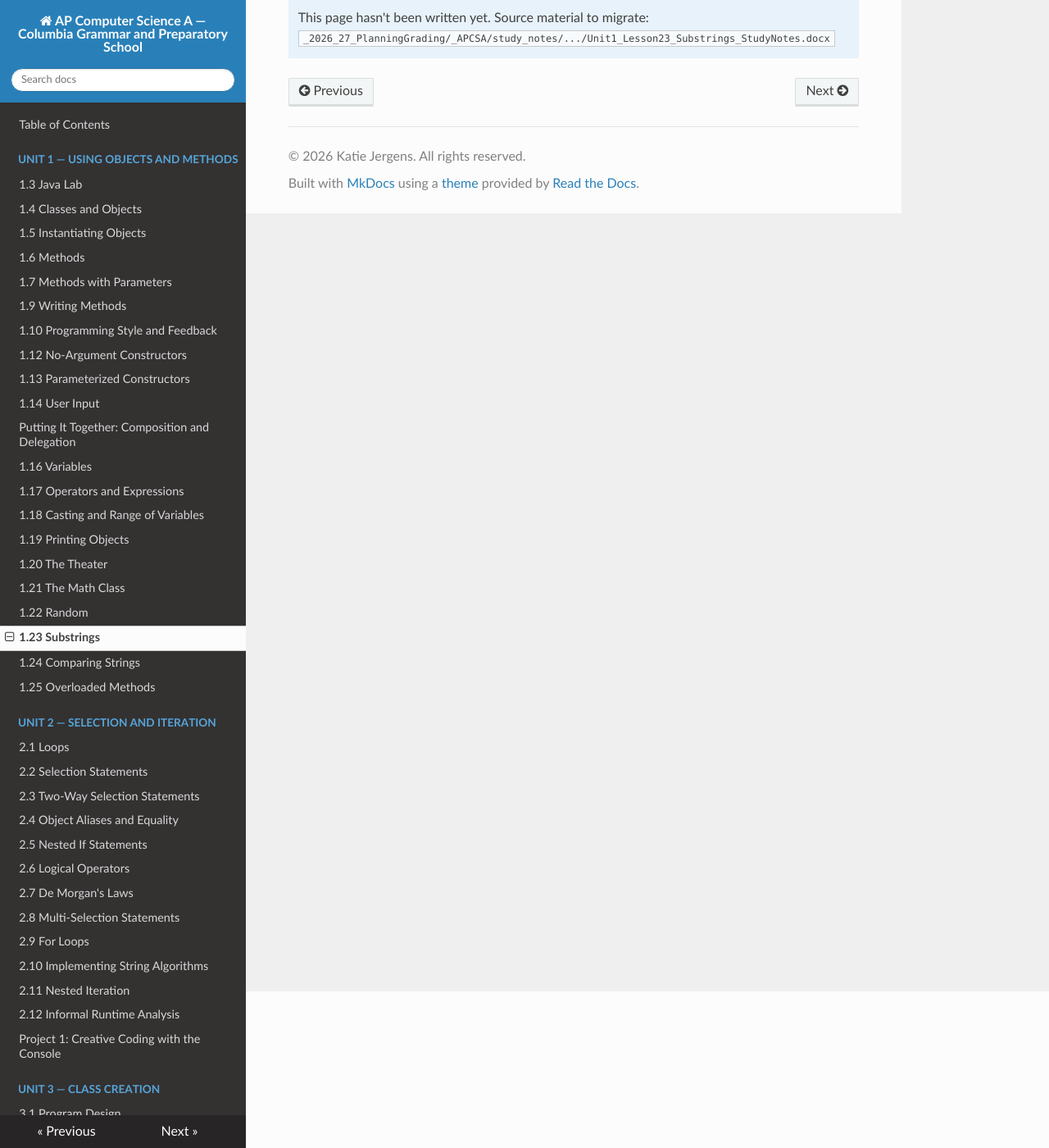
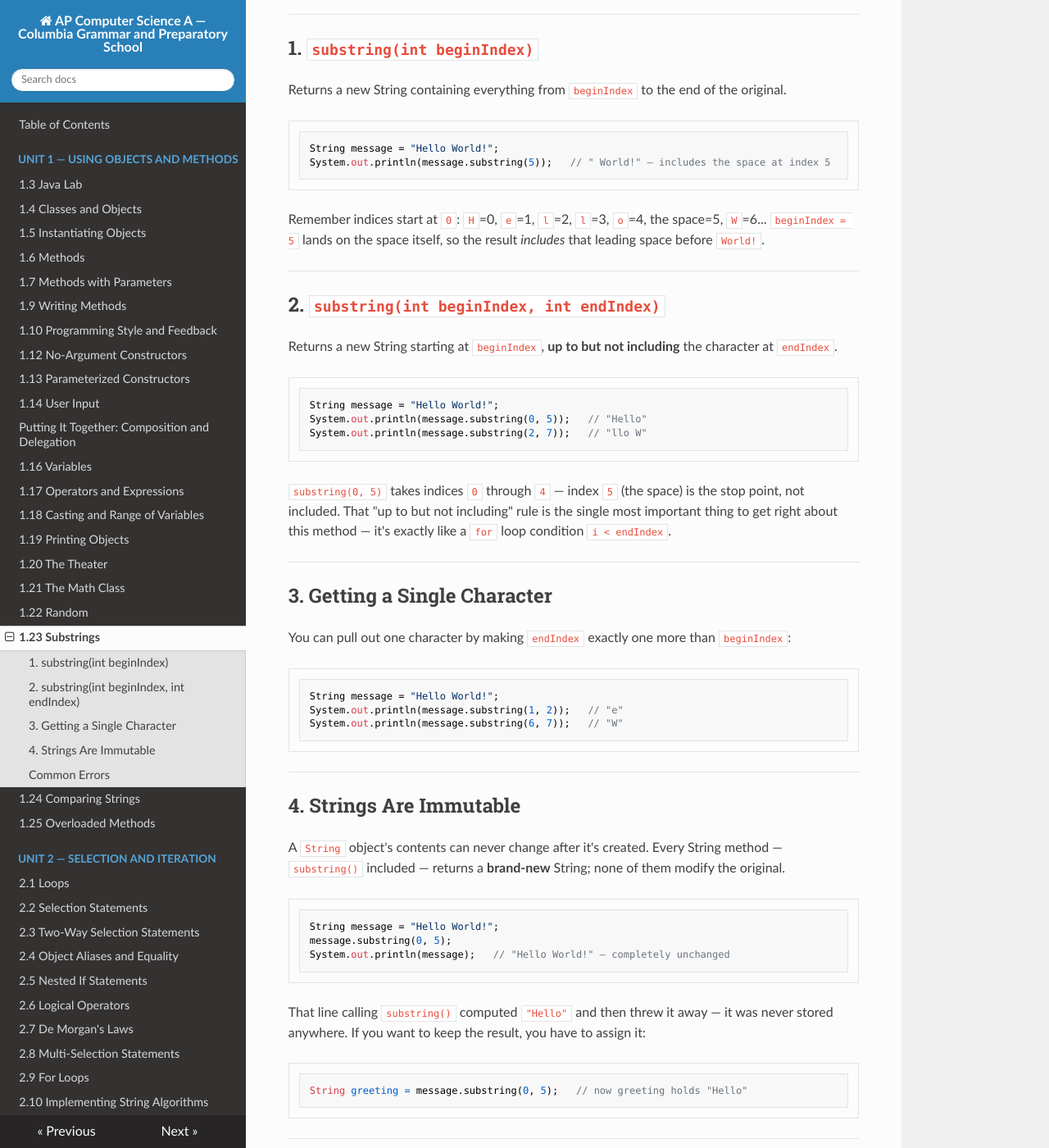
Before and after one commit to kjergens/apcsa-site, an MkDocs documentation site: the page built from docs/unit1/notes_23_substrings.md, in a window 1280 px wide and 1400 px high, scrolled down 191 px. Shown: the whole window at 82% size. Built offline with MkDocs 1.6.1, drawn with Linux system fonts in a browser that asks for light colours; nearby versions of some CDN libraries; some of the changed text lies outside the part shown.

Commit message:
Write 1.23 Substrings and 1.24 Comparing Strings
Caught and corrected a real error in the source study notes along the
way: "Hello World!".substring(5) was documented as returning "World!",
but index 5 is the space character, so the correct output is " World!"
with a leading space. Kept substring(5) as the example (matching
whatever was likely actually demonstrated) and fixed the stated output
rather than changing the method call.

Left indexOf() out of 1.23 — the source notes themselves flag that it's
in the stated objectives but wasn't actually covered in the teaching
material, and nothing earlier in the site teaches it either.

1.24 explicitly calls out that compareTo() returns the real character-
code difference, not just -1/0/1 — a common AP tracing trap.

Co-Authored-By: Claude Sonnet 5 <noreply@anthropic.com>

````diff
--- a/docs/unit1/notes_23_substrings.md
+++ b/docs/unit1/notes_23_substrings.md
@@ -1,6 +1,70 @@
 # 1.23 Substrings
 
-!!! info "Scaffold placeholder"
-    This page hasn't been written yet. Source material to migrate: `_2026_27_PlanningGrading/_APCSA/study_notes/.../Unit1_Lesson23_Substrings_StudyNotes.docx`
+**CED Topics:** 1.15
 
-<!-- APCSA_SITE_STUB -->
+---
+
+## 1. `substring(int beginIndex)`
+
+Returns a new String containing everything from `beginIndex` to the end of the original.
+
+```java
+String message = "Hello World!";
+System.out.println(message.substring(5));   // " World!" — includes the space at index 5
+```
+
+Remember indices start at `0`: `H`=0, `e`=1, `l`=2, `l`=3, `o`=4, the space=5, `W`=6... `beginIndex = 5` lands on the space itself, so the result *includes* that leading space before `World!`.
+
+---
+
+## 2. `substring(int beginIndex, int endIndex)`
+
+Returns a new String starting at `beginIndex`, **up to but not including** the character at `endIndex`.
+
+```java
+String message = "Hello World!";
+System.out.println(message.substring(0, 5));   // "Hello"
+System.out.println(message.substring(2, 7));   // "llo W"
+```
+
+`substring(0, 5)` takes indices `0` through `4` — index `5` (the space) is the stop point, not included. That "up to but not including" rule is the single most important thing to get right about this method — it's exactly like a `for` loop condition `i < endIndex`.
+
+---
+
+## 3. Getting a Single Character
+
+You can pull out one character by making `endIndex` exactly one more than `beginIndex`:
+
+```java
+String message = "Hello World!";
+System.out.println(message.substring(1, 2));   // "e"
+System.out.println(message.substring(6, 7));   // "W"
+```
+
+---
+
+## 4. Strings Are Immutable
+
+A `String` object's contents can never change after it's created. Every String method — `substring()` included — returns a **brand-new** String; none of them modify the original.
+
+```java
+String message = "Hello World!";
+message.substring(0, 5);
+System.out.println(message);   // "Hello World!" — completely unchanged
+```
+
+That line calling `substring()` computed `"Hello"` and then threw it away — it was never stored anywhere. If you want to keep the result, you have to assign it:
+
+```java
+String greeting = message.substring(0, 5);   // now greeting holds "Hello"
+```
+
+---
+
+## Common Errors
+
+| Error | What's actually happening | Fix |
+|---|---|---|
+| Off-by-one on `endIndex` — missing the last character you wanted, or getting one extra | `endIndex` is exclusive — the character *at* that index is never included | Count carefully, or think "up to, not through" |
+| Calling `message.substring(0, 5);` and expecting `message` itself to change | Strings are immutable — `substring()` returns a new String, it never modifies the original | Assign the result to a variable if you want to keep it |
+| Forgetting that indices start at `0`, not `1` | Same indexing rule as arrays | The first character is always at index `0` |
````
Also changed, not shown: docs/unit1/notes_24_comparing_strings.md (+64 -3 lines).
